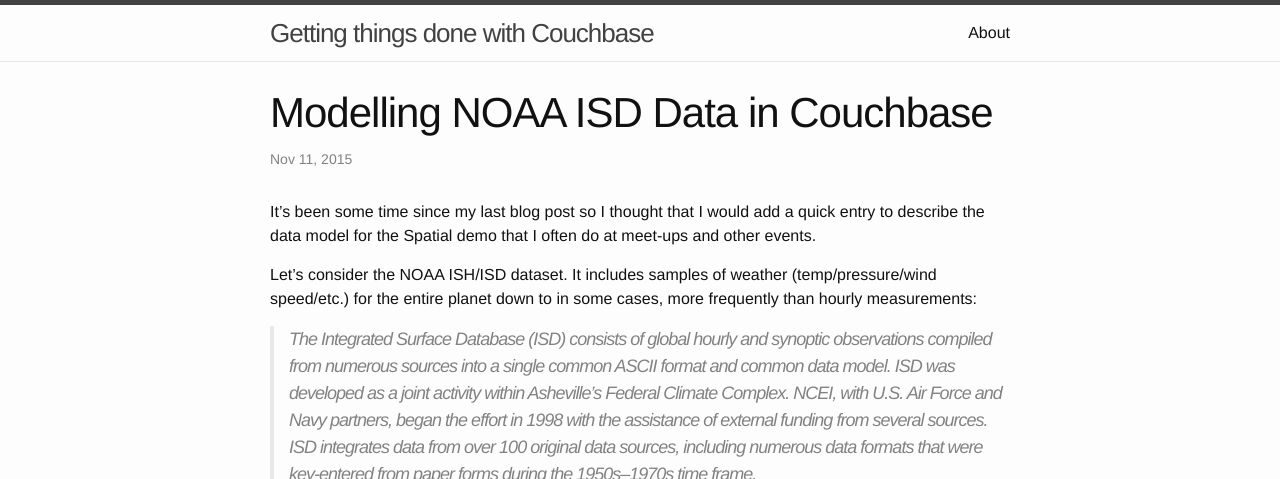
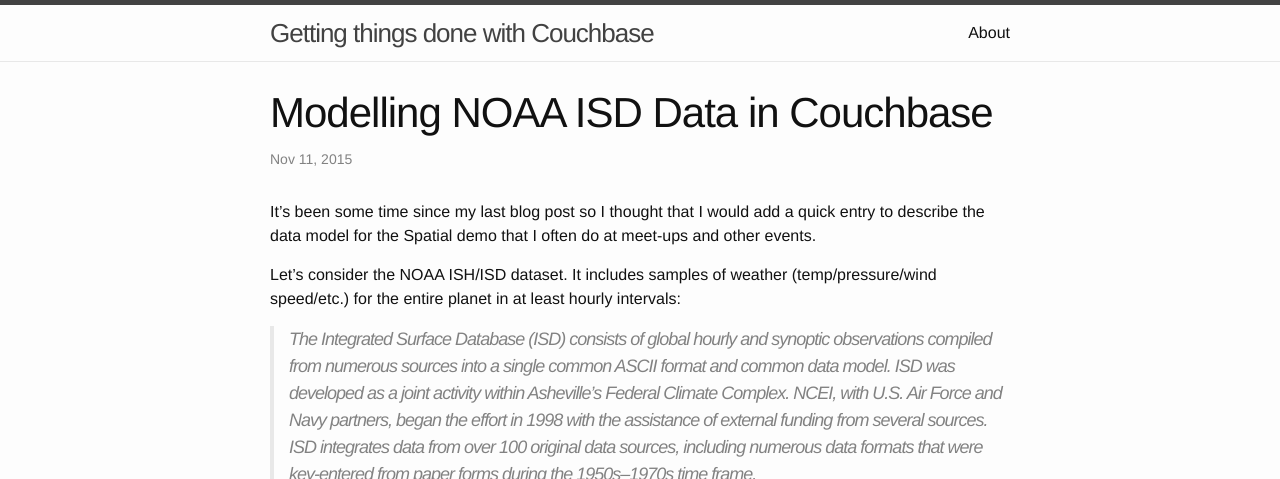
Before and after one commit to SimonLeigh/simonleigh.github.io, a Jekyll site: the page built from _posts/2015-11-11-noaa-data-modelling.md, in a window 1280 px wide and 900 px high, cut to the strip 0-479 px from the top of the window. Built offline with Jekyll 4.4.1, drawn with Linux system fonts in a browser that asks for light colours; Markdown is read by kramdown in place of the engine named in the settings.

Commit message:
Fixed ENOPARSE

```diff
--- a/Gemfile
+++ b/Gemfile
@@ -1,4 +1,5 @@
 source 'https://rubygems.org'
 gem 'github-pages'
+gem 'rouge'
 gem 'guard'
 gem 'guard-livereload'
--- a/_posts/2015-11-11-noaa-data-modelling.md
+++ b/_posts/2015-11-11-noaa-data-modelling.md
@@ -7,7 +7,7 @@
 
 It's been some time since my last blog post so I thought that I would add a quick entry to describe the data model for the Spatial demo that I often do at meet-ups and other events.
 
-Let's consider the NOAA ISH/ISD dataset. It includes samples of weather (temp/pressure/wind speed/etc.) for the entire planet down to in some cases, more frequently than hourly measurements:
+Let's consider the NOAA ISH/ISD dataset. It includes samples of weather (temp/pressure/wind speed/etc.) for the entire planet in at least hourly intervals:
 
 > The Integrated Surface Database (ISD) consists of global hourly and synoptic observations compiled from numerous sources into a single common ASCII format and common data model. ISD was developed as a joint activity within Asheville's Federal Climate Complex. NCEI, with U.S. Air Force and Navy partners, began the effort in 1998 with the assistance of external funding from several sources. ISD integrates data from over 100 original data sources, including numerous data formats that were key-entered from paper forms during the 1950s–1970s time frame.
 
```
Also changed, not shown: Gemfile.lock.
